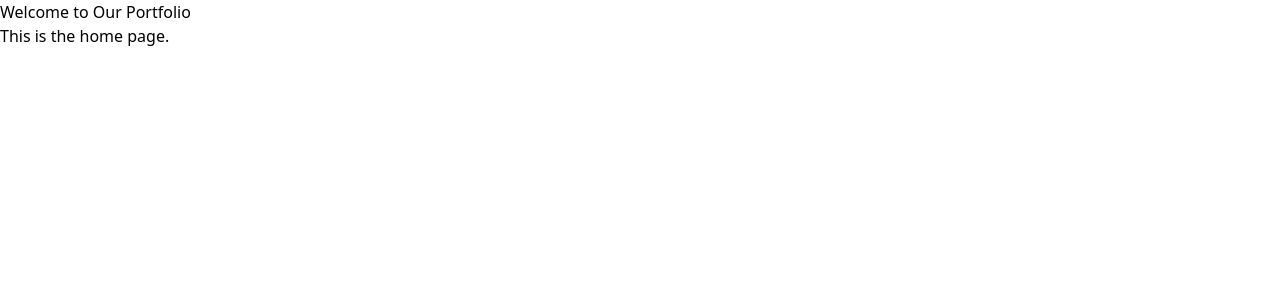
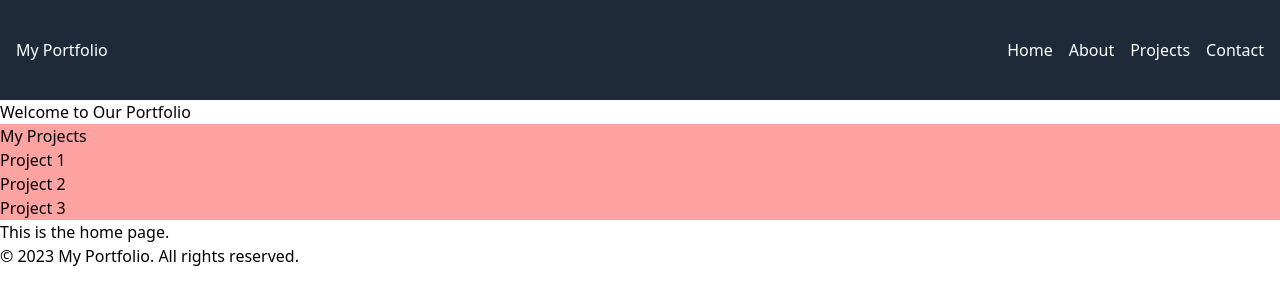
Before and after one commit to Maua-Dev/portfolio_front, a React (Vite) app: page / in a window 1280 px wide. Shown: the top 304 px of the page. Built offline with nearby package versions, Linux system fonts and the light colour scheme.

Commit message:
feat: add navbar, footer and project components

```diff
--- /dev/null
+++ b/src/components/footer.tsx
@@ -0,0 +1,7 @@
+export default function Footer() {
+  return (
+    <footer>
+      <p>© 2023 My Portfolio. All rights reserved.</p>
+    </footer>
+  );
+}
--- /dev/null
+++ b/src/components/navbar.tsx
@@ -0,0 +1,15 @@
+export default function Navbar() {
+  return (
+    <div className="h-[100px] w-full flex items-center justify-between px-4 bg-gray-800 text-white">
+      <h1>My Portfolio</h1>
+      <nav>
+        <ul className="flex space-x-4">
+          <li>Home</li>
+          <li>About</li>
+          <li>Projects</li>
+          <li>Contact</li>
+        </ul>
+      </nav>
+    </div>
+  );
+}
--- /dev/null
+++ b/src/components/project.tsx
@@ -0,0 +1,12 @@
+export default function Project() {
+  return (
+    <div className="bg-red-300">
+      <h2>My Projects</h2>
+      <ul>
+        <li>Project 1</li>
+        <li>Project 2</li>
+        <li>Project 3</li>
+      </ul>
+    </div>
+  );
+}
--- a/src/pages/home.tsx
+++ b/src/pages/home.tsx
@@ -1,8 +1,15 @@
+import Footer from "../components/footer";
+import Navbar from "../components/navbar";
+import Project from "../components/project";
+
 export default function Home() {
   return (
     <div>
+      <Navbar />
       <h1>Welcome to Our Portfolio</h1>
+      <Project />
       <p>This is the home page.</p>
+      <Footer />
     </div>
   );
 }
```
